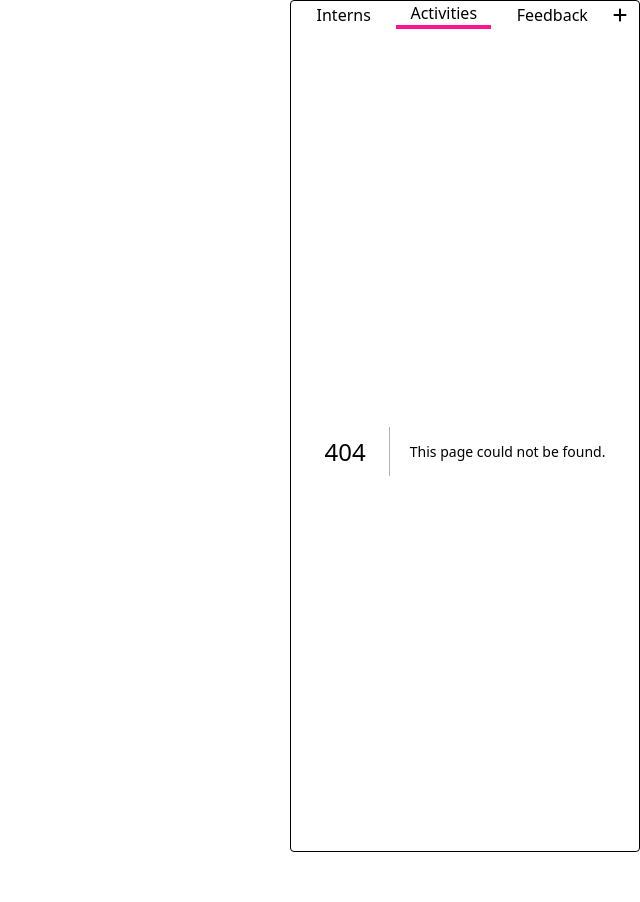
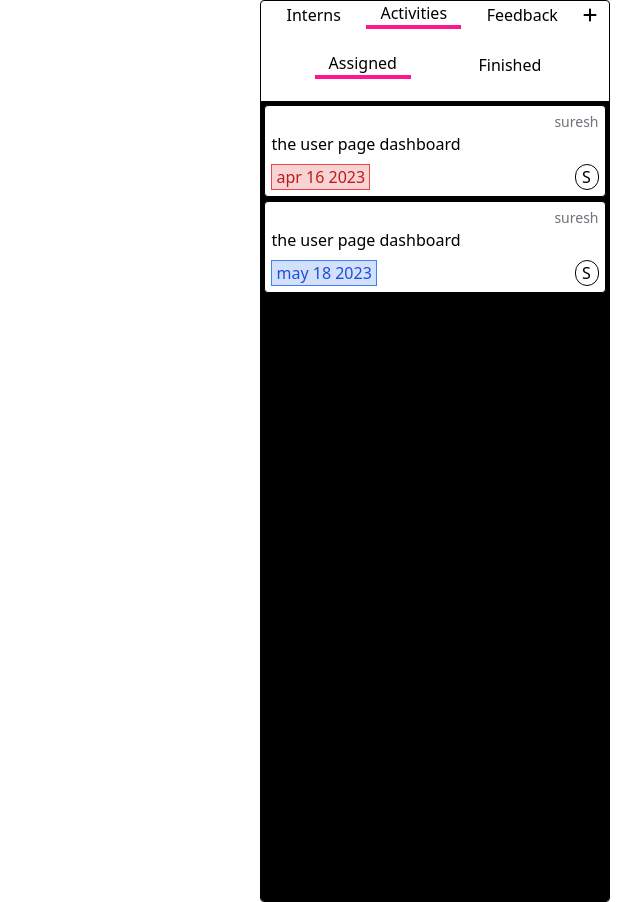
Before and after one commit to SkillRazr/intern_management_system, a Next.js app: page /activities/assigned in a window 1280 px wide. Before the commit this address had no page. Shown: the whole page, without its empty margins (640-1280 px from the left). Before the commit the page ends 852 px from the top, so only its background shows below. Built offline with nearby package versions, Linux system fonts and the light colour scheme.

Commit message:
activities page

```diff
--- /dev/null
+++ b/src/pages/activities/assigned.js
@@ -0,0 +1,81 @@
+import Link from "next/link";
+import { useRouter } from "next/router";
+
+
+export default function Assigned() {
+
+    const activities = [
+        {
+            "id": 1,
+            "activity": "the main page div style",
+            "dueDate": "may 2 2023",
+            "assignedTo": "ramesh",
+            "internId": "ramesh@e.com",
+            "finishedDate": "may 18 2023",
+    },
+        {
+            "id": 2,
+            "activity": "the user page dashboard",
+            "dueDate": "apr 16 2023",
+            "assignedTo": "suresh",
+            "internId": "ramesh@e.com",
+            "finishedDate": "",
+    },
+        {
+            "id": 2,
+            "activity": "the user page dashboard",
+            "dueDate": "may 18 2023",
+            "assignedTo": "suresh",
+            "internId": "ramesh@e.com",
+            "finishedDate": "",
+    },
+    ]
+
+    function checkDueDate(dueDate) {
+        const today = new Date().getTime()
+        const date =  new Date(dueDate).getTime()
+        return (today > date) ? "border border-red-500 bg-red-600/[.2] text-red-700" : "border border-blue-500 bg-blue-600/[.2] text-blue-700"
+    }
+
+    const router = useRouter();
+    function isActiveLink(href) {
+        return router.pathname === href ? 'border-b-4 border-[#ff1493]' : '';
+    };
+
+    return(
+        <div>
+            <nav className="min-h-[50px]">
+                <ul className="flex justify-evenly items-center">
+                    <li className={`${isActiveLink('/activities/assigned')} px-1`}>
+                        <p className={`px-1`}>
+                            <Link href="/activities/assigned" className='p-1.5'>Assigned</Link>
+                        </p>
+                    </li>
+                    <li className={`${isActiveLink('/activities/finished')} px-1`}>
+                        <p className={`px-1`}>
+                            <Link href="/activities/finished" className='p-1.5'>Finished</Link>
+                        </p>
+                    </li>
+                </ul>
+            </nav>
+            <div className='flex flex-col items-center bg-black h-screen'>
+                {
+                    activities.map((activity) => (
+                        !activity.finishedDate &&
+                        <div key={activity.id} className='w-[98%] border border-black rounded p-1.5 mt-1 mx-1 bg-white'>
+                            <div className="text-right">
+                                <p className="text-sm text-zinc-500">{activity.assignedTo}</p>
+                            </div>
+                            <p>{activity.activity}</p>
+                            <div className="flex justify-between items-center mt-2">
+                                <p className={`${checkDueDate(activity.dueDate)} px-1`}>{activity.dueDate}</p>
+                                <p className="w-6 text-center cursor-pointer border border-black rounded-full">{activity.assignedTo.charAt(0).toUpperCase()}</p>
+                            </div>
+                        </div>
+                    ))
+                }
+
+            </div>
+        </div>
+    )
+}
--- /dev/null
+++ b/src/pages/activities/finished.js
@@ -0,0 +1,75 @@
+import Link from "next/link";
+import { useRouter } from "next/router";
+
+
+export default function Finished() {
+
+    const activities = [
+        {
+            "id": 1,
+            "activity": "the main page div style",
+            "dueDate": "may 2 2023",
+            "assignedTo": "ramesh",
+            "internId": "ramesh@e.com",
+            "finishedDate": "may 18 2023",
+    },
+        {
+            "id": 2,
+            "activity": "the user page dashboard",
+            "dueDate": "apr 16 2023",
+            "assignedTo": "suresh",
+            "internId": "ramesh@e.com",
+            "finishedDate": "",
+    },
+        {
+            "id": 2,
+            "activity": "the user page dashboard",
+            "dueDate": "may 18 2023",
+            "assignedTo": "suresh",
+            "internId": "ramesh@e.com",
+            "finishedDate": "",
+    },
+    ]
+
+    const router = useRouter();
+    function isActiveLink(href) {
+        return router.pathname === href ? 'border-b-4 border-[#ff1493]' : '';
+    };
+
+    return(
+        <div>
+            <nav className="min-h-[50px]">
+                <ul className="flex justify-evenly items-center">
+                    <li className={`${isActiveLink('/activities/assigned')} px-1`}>
+                        <p className={`px-1`}>
+                            <Link href="/activities/assigned" className='p-1.5'>Assigned</Link>
+                        </p>
+                    </li>
+                    <li className={`${isActiveLink('/activities/finished')} px-1`}>
+                        <p className={`px-1`}>
+                            <Link href="/activities/finished" className='p-1.5'>Finished</Link>
+                        </p>
+                    </li>
+                </ul>
+            </nav>
+            <div className='flex flex-col items-center bg-black h-screen'>
+                {
+                    activities.map((activity) => (
+                        activity.finishedDate &&
+                        <div key={activity.id} className='w-[98%] border border-black rounded p-1.5 mt-1 mx-1 bg-white'>
+                            <div className="text-right">
+                                <p>{activity.assignedTo}</p>
+                            </div>
+                            <p>{activity.activity}</p>
+                            <div className="flex justify-between items-center mt-2">
+                                <p className="px-1 border border-green-500 bg-green-600/[.2] text-green-700">{activity.finishedDate}</p>
+                                <p className="w-6 text-center cursor-pointer border border-black rounded-full">{activity.assignedTo.charAt(0).toUpperCase()}</p>
+                            </div>
+                        </div>
+                    ))
+                }
+
+            </div>
+        </div>
+    )
+}
```
